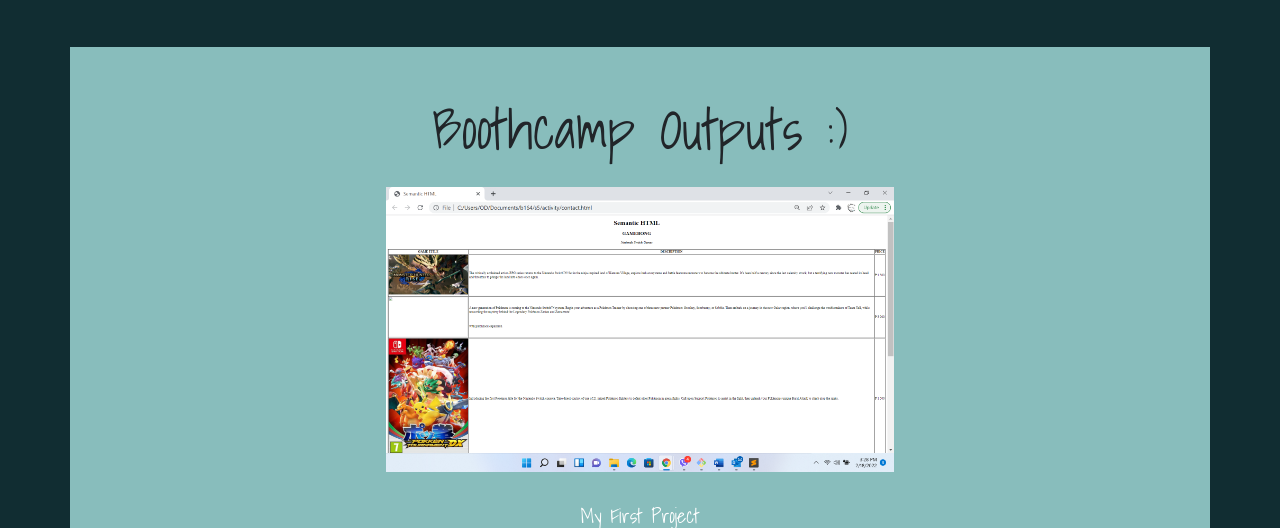
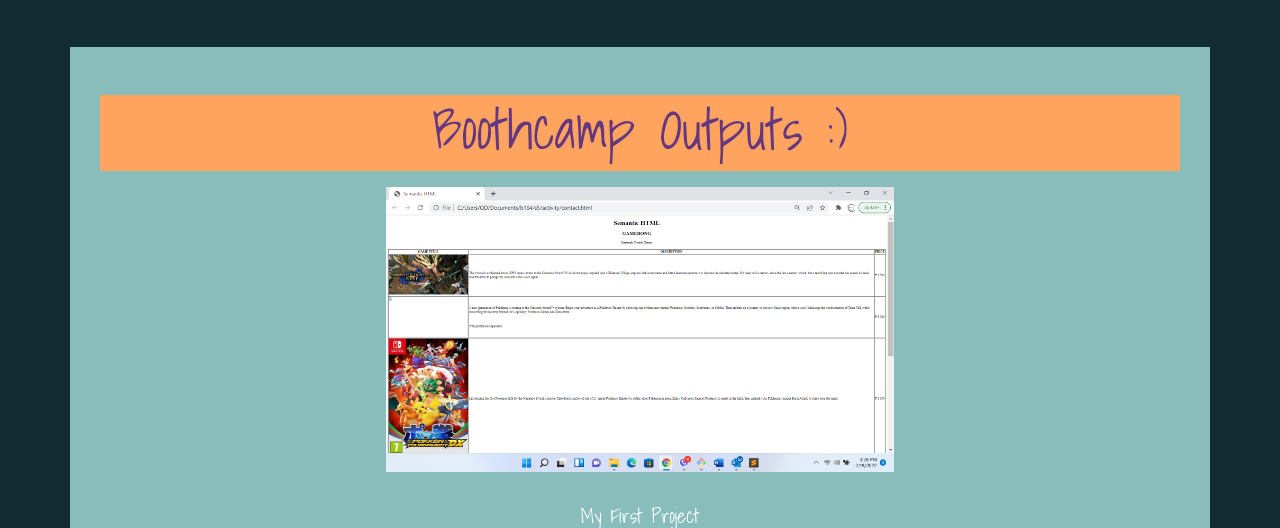
Before and after one commit to crisologoofficial/bongportfolio, a plain HTML site: page index.html in a window 1280 px wide. In both pictures the pointer is over the element "Boothcamp Outputs :)". Shown: the part 2527-3055 px from the top of the page. Drawn offline with nearby package versions, Linux system fonts and the light colour scheme.

Commit message:
lastadjust

```diff
--- a/index.css
+++ b/index.css
@@ -111,6 +111,10 @@ a:hover{
 	color: #653780;
 }
 
+#h1outputs:hover{
+	color: #653780;
+}
+
 p{
 	font-size: 20px;
 }
--- a/index.html
+++ b/index.html
@@ -114,7 +114,7 @@
 <!-- projects -->
 <div class="container mb-5 py-5" id="carousel">
 	<div class="container">
-		<div class="position-relative d-flex align-items-center justify-content-center" id="outputs">
+		<div class="position-relative d-flex align-items-center justify-content-center" id="jumbo">
 			<h1 id="h1outputs" class="display-lg-1 display-4 text-center">
 				Boothcamp Outputs :)
 			</h1>
```
